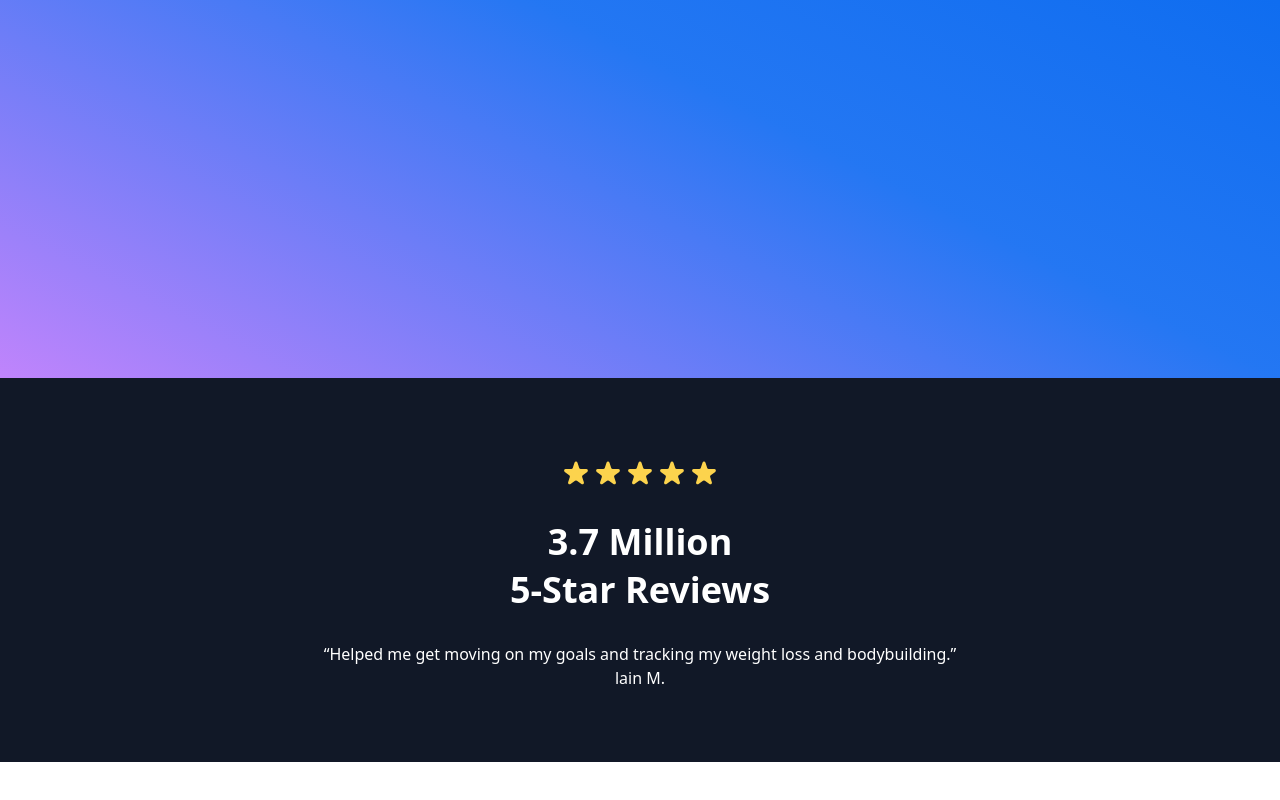
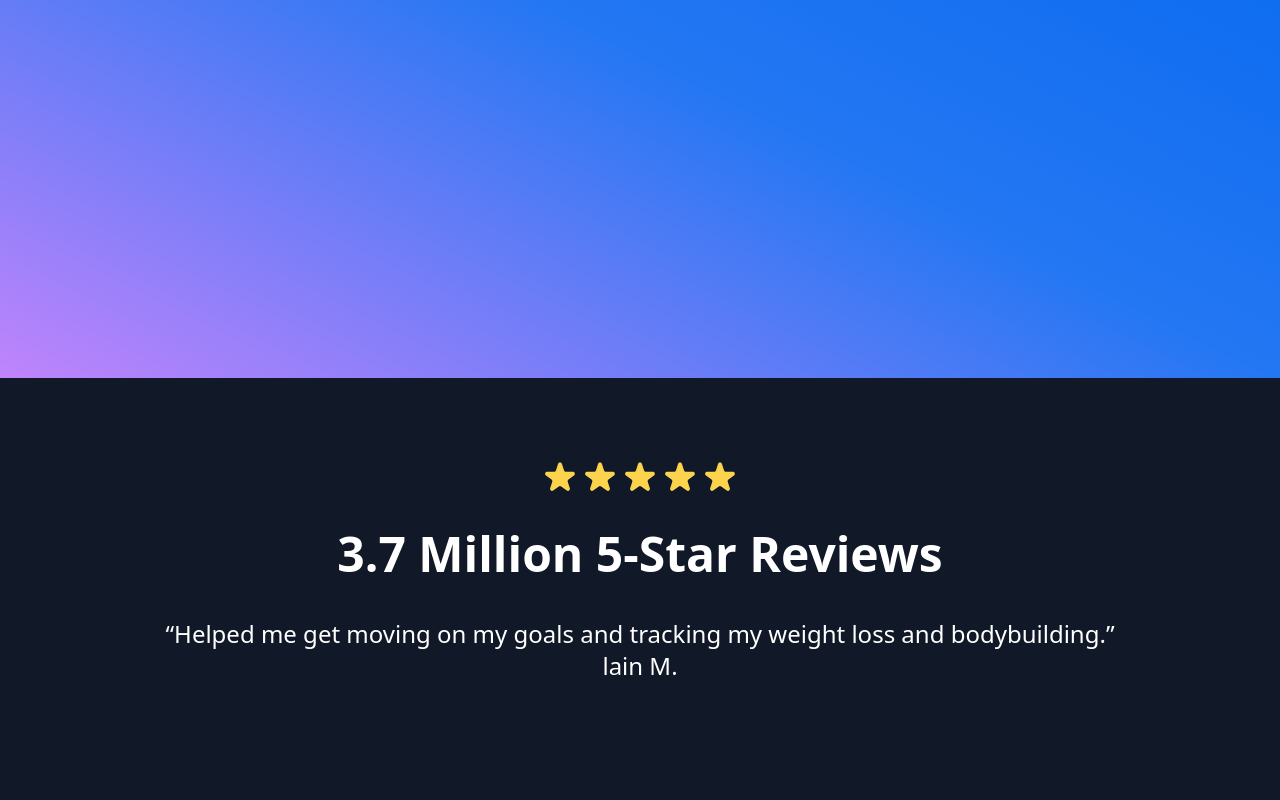
Before and after one commit to Maryam-Inam/My-FItness-Pal, a Next.js app: page / in a window 1280 px wide. Shown: the part 272-1072 px from the top of the page. Built offline with nearby package versions, Linux system fonts and the light colour scheme.

Commit message:
Update CarouselBanner.js

```diff
--- a/components/banners/CarouselBanner.js
+++ b/components/banners/CarouselBanner.js
@@ -4,20 +4,23 @@ import { Carousel } from "react-responsive-carousel";
 import { StarIcon } from "@heroicons/react/solid";
 function CarouselBanner() {
   return (
-    <section className="h-96 bg-gray-900 relative">
-      <div className="flex flex-col p-20  items-center space-y-8">
+    <section className="h-108 bg-gray-900 relative">
+      <div className="flex flex-col px-10 py-20  items-center space-y-8">
         <div className="flex text-amber-300 ">
-          <StarIcon className="h-8 w-8" />
-          <StarIcon className="h-8 w-8" />
-          <StarIcon className="h-8 w-8" />
-          <StarIcon className="h-8 w-8" />
-          <StarIcon className="h-8 w-8" />
+          <StarIcon className="h-10 w-10" />
+          <StarIcon className="h-10 w-10" />
+          <StarIcon className="h-10 w-10" />
+          <StarIcon className="h-10 w-10" />
+          <StarIcon className="h-10 w-10" />
         </div>
-        <div className="flex flex-col text-white font-bold text-4xl items-center space-y-2">
-          <p>3.7 Million</p>
-          <p>5-Star Reviews</p>
+        <div className=" text-white font-bold text-5xl">
+          <p>
+            3.7 Million 5-Star Reviews
+            {/* <span>3.7 Million </span>
+            <span>5-Star Reviews</span> */}
+          </p>
         </div>
-        <div className="text-white ">
+        <div className="text-white pt-2 text-2xl w-full h-32 ">
           <Carousel
             autoPlay
             infiniteLoop
```
